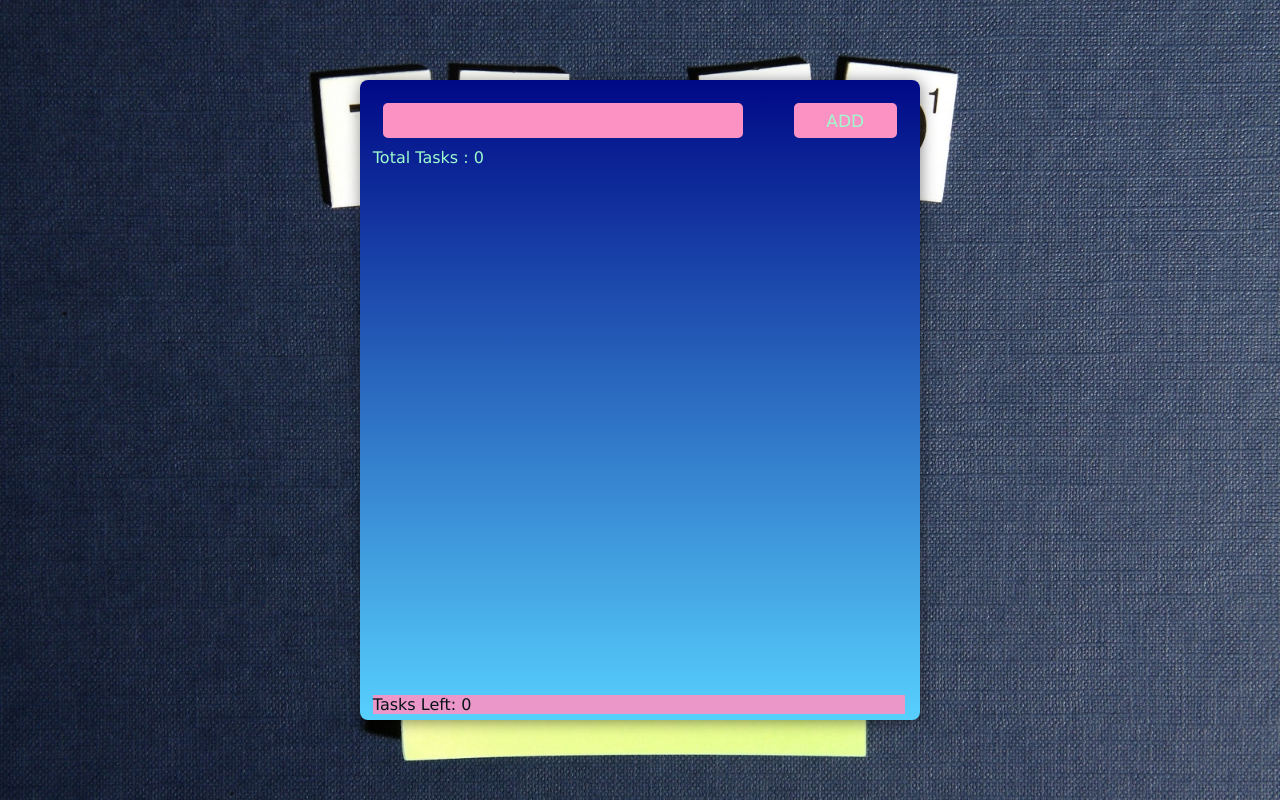
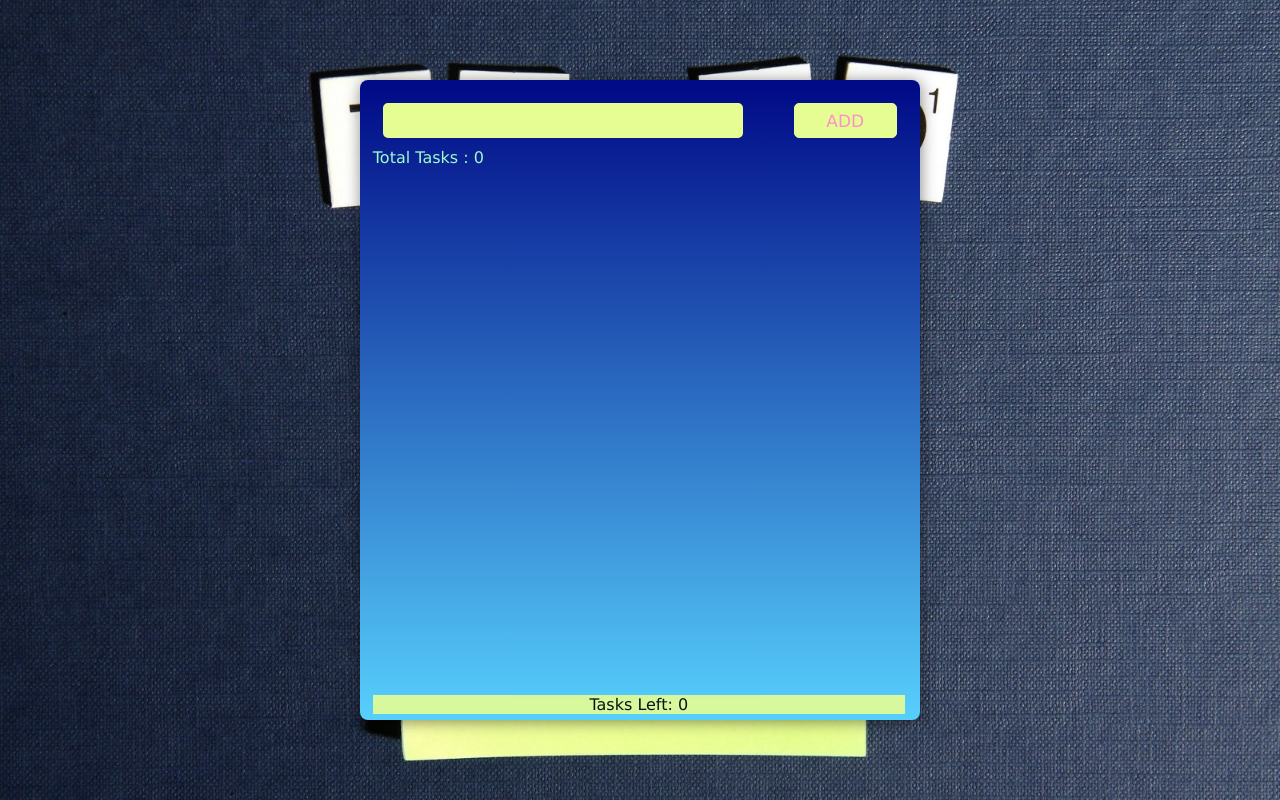
Before and after one commit to Chetan-Saini1224/todo-list, a plain HTML site: page index.html in a window 1280 px wide. Drawn offline with Linux system fonts and the light colour scheme.

Commit message:
few css changes

```diff
--- a/index.css
+++ b/index.css
@@ -41,7 +41,8 @@ body{
 position: absolute;
 bottom: 1%;
 width: 95%;
-background-color: #fc92c4;
+background-color: #e6fd93;
+text-align: center;
 opacity: 0.9;
 }
 
@@ -63,13 +64,11 @@ opacity: 0.9;
     border-radius: 5px;
     font-size: 17px;
     padding: 1%;
-    border: 2px solid #fc92c4;
-    background-color:#fc92c4;
+    border: 2px solid #e6fd93;
+    background-color: #e6fd93;
     outline: none;
-    color: rgb(159, 251, 205);
-
 }
-#todo-input input[type="button"]
+#todo-input input[value="ADD"]
 {
     width: 20%;
     border-radius: 2%;
@@ -77,11 +76,17 @@ opacity: 0.9;
     padding: 1%;
     font-size: 17px;
     outline: none;
-    border: 2px solid #fc92c4;
+    color: #fc92c4;
+    background-color: #e6fd93;
+    border: 1px solid #e6fd93;
+
+}
+#todo-input input[value="ADD"]:hover
+{
+    border: 1px solid #fc92c4;
     background-color: #fc92c4;
     color: rgb(159, 251, 205)
 }
-
 
 .todo_item
 {
@@ -146,8 +151,3 @@ when todo item is checked */
     border: 2px solid #fc92c4;
     border-radius: 5px;
 }
-
-.fa-trash:hover
-{
- color: #fc92c4;
-}
```
